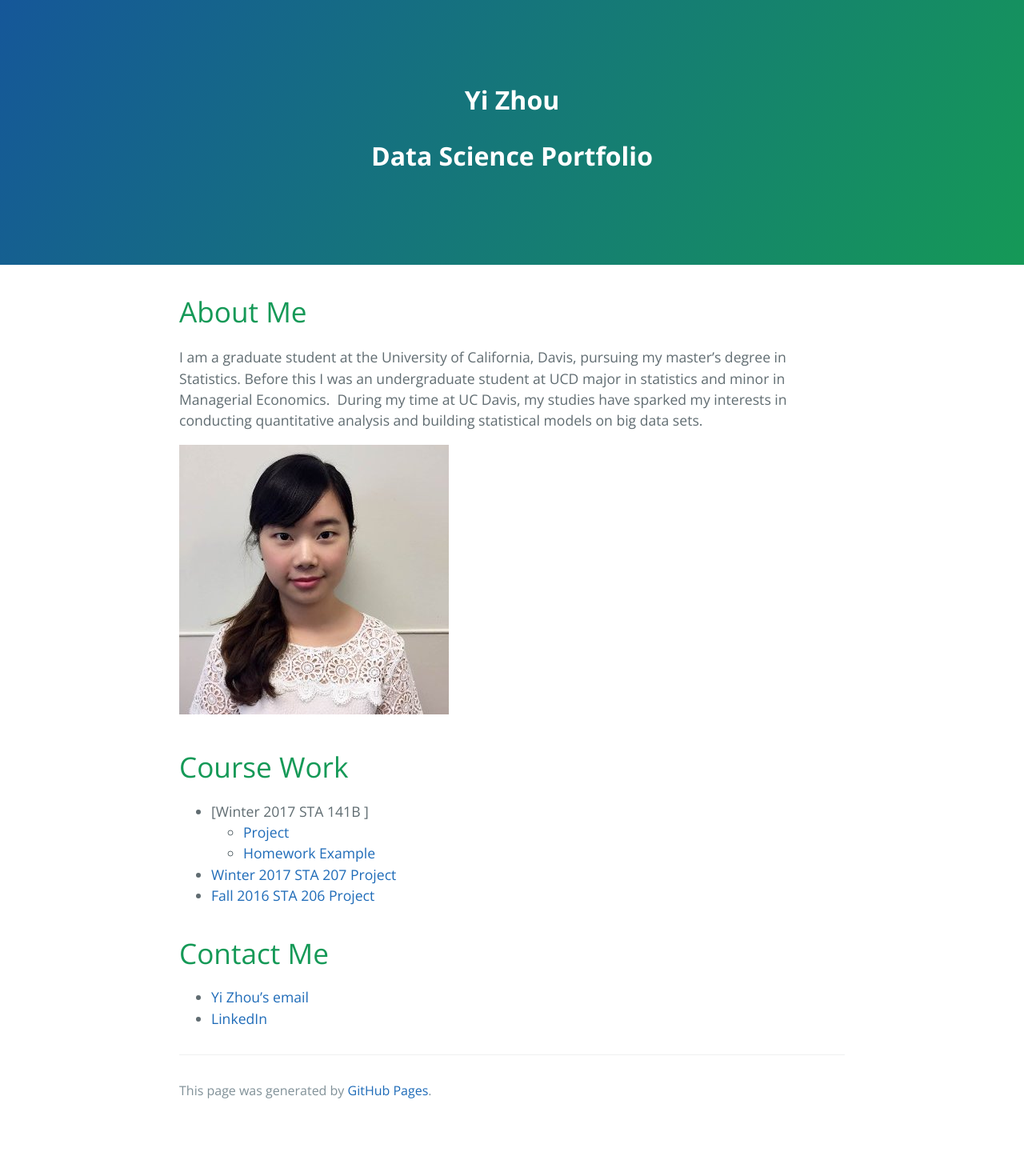
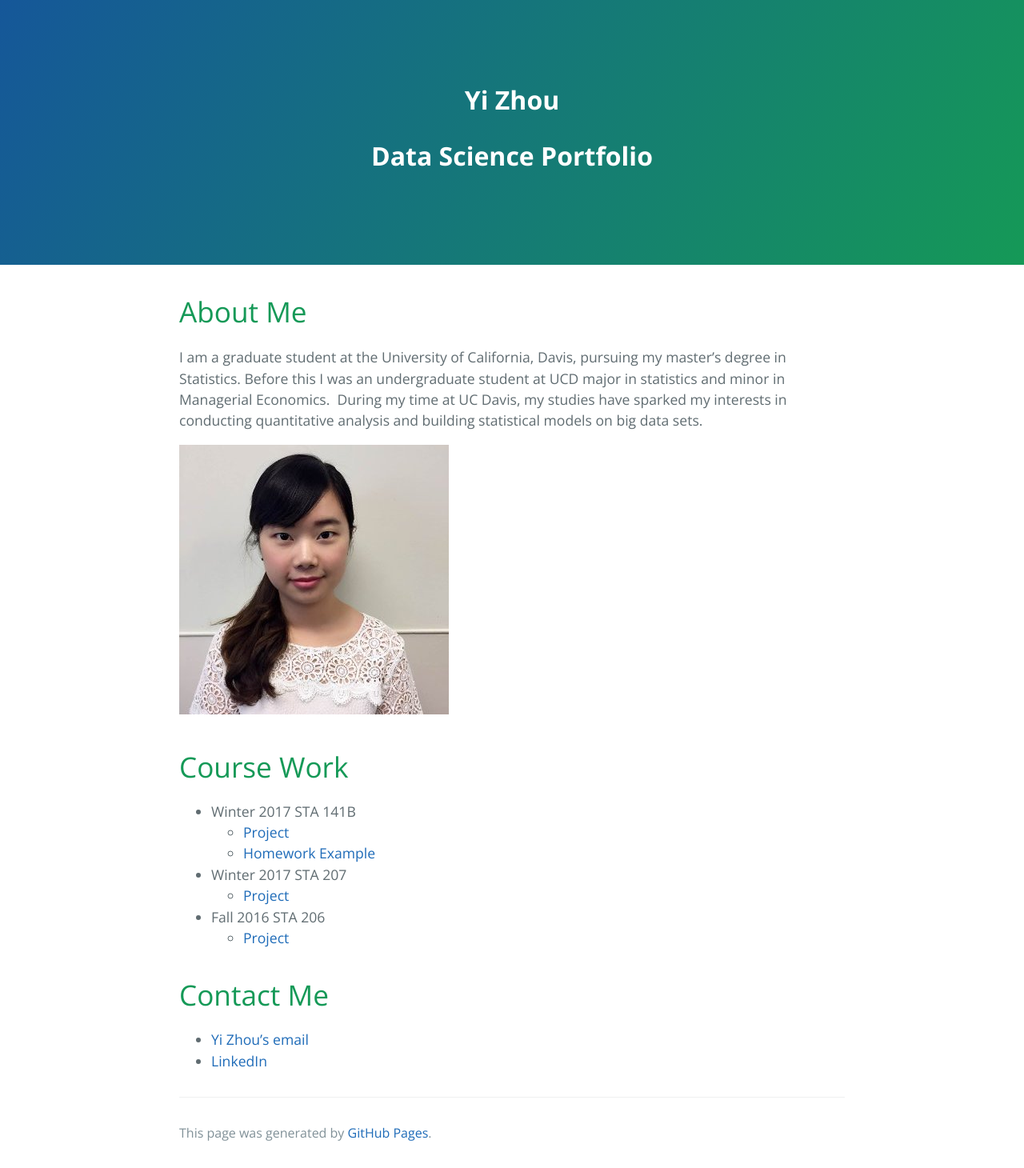
Before and after one commit to ZoeyYiZhou/ZoeyYiZhou.github.io, a Jekyll site: the page built from index.md, in a window 1280 px wide. Shown: the whole page at 80% size. Built offline with Jekyll 4.4.1, drawn with Linux system fonts in a browser that asks for light colours; the repository's description, which GitHub fills in, is left out; before the commit the page ends 1407 px from its top, so only the background shows below that; part of the change alters nothing that is shown.

```diff
--- a/index.md
+++ b/index.md
@@ -12,11 +12,13 @@ I am a graduate student at the University of California, Davis, pursuing my mast
 
 # [](#header-2)Course Work
 
-- [Winter 2017 STA 141B ]
+- Winter 2017 STA 141B
    - [Project](https://zoeyyizhou.github.io/141BProject/)
    - [Homework Example](Yi_Zhou_assignment6.html)
-- [Winter 2017 STA 207 Project](ZoeyYiZhou.github.io/STA207_FinalPrj_YanlinLi_Yizhou.pdf)
-- [Fall 2016 STA 206 Project](ZoeyYiZhou.github.io/STAT206_YiZhou_YanlinLi_Jingli_Report)
+- Winter 2017 STA 207
+   - [Project](STA207_FinalPrj_YanlinLi_Yizhou.html)
+- Fall 2016 STA 206
+   - [Project](STAT206_YiZhou_YanlinLi_Jingli_Report.html)
 
 
 
```
